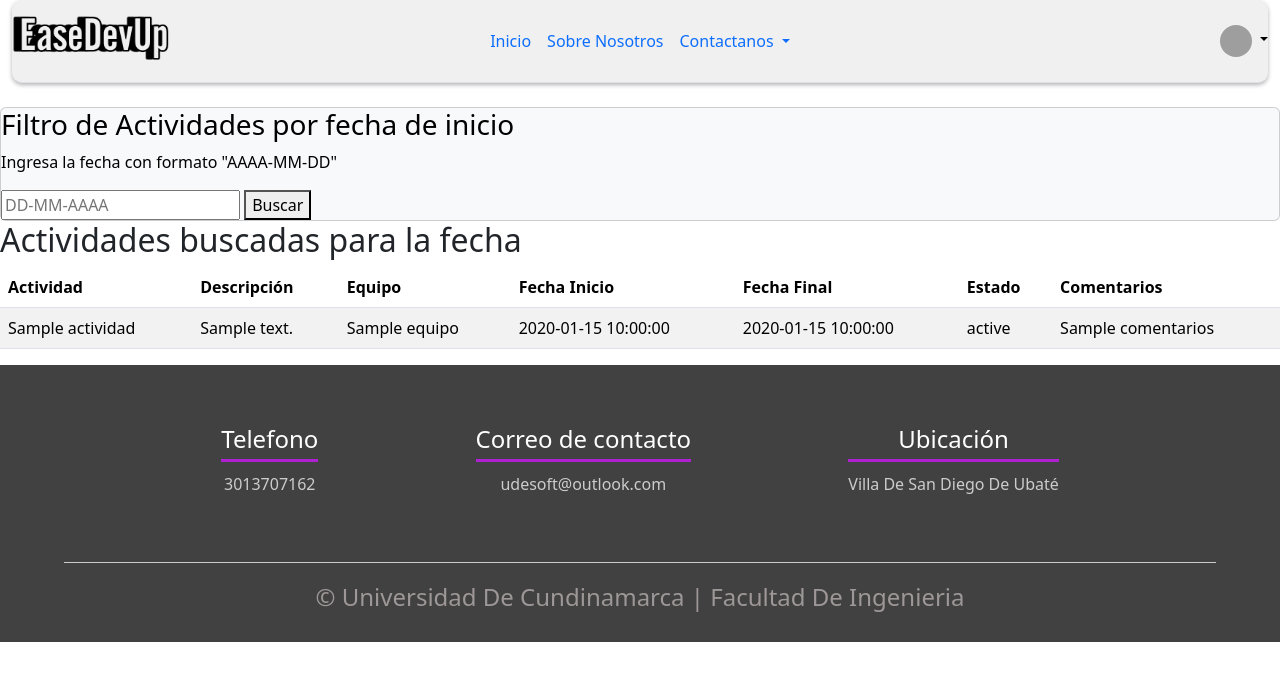
After one commit to LuisCarlosRinconG/Proyecto_PruebasSaber, a Flask app: template src/templates/datos.html in a window 1280 px wide. The commit adds this page. Shown: the top 681 px of the page. Run offline with Flask 3, Linux system fonts and the light colour scheme; the template is opened without the code that fills it: most values are stand-ins (such as "Sample title", 1, 10 or a date in 2020); grey boxes are pictures that could not be loaded.

Commit message:
Filtro y envio de actividades del apartado admin

```diff
--- a/src/app.py
+++ b/src/app.py
@@ -1,7 +1,7 @@
 from flask import Flask, redirect, render_template, request, url_for
 from config import *
 from user import User
-
+from admin import Admin
 
 # Instancias para realizar operaciones con la DB
 con_bd = Conexion()
@@ -76,14 +76,46 @@ def validar():
 def usuario():
     return render_template('usuario.html')
 
+# Ruta de error 404
+def error_404(error):
+    return render_template('error_404.html'), 404
+
+
 # Ruta de administrador
 @app.route('/admin')
 def admin():
-    return render_template('admin.html')
+    acividades = con_bd['Actividades']
+    ActividadesRegistradas=acividades.find()
+    return render_template('admin.html', acividades = ActividadesRegistradas)
 
-# Ruta de error 404
-def error_404(error):
-    return render_template('error_404.html'), 404
+# Ruta para guardar los datos de la actividades de la DB
+@app.route('/agregarActividad', methods = ['POST'])
+def agregarActividad():
+    acividades = con_bd['Actividades']
+    actividad= request.form['actividad']
+    descripcion = request.form['descripcion']
+    equipo = request.form['equipo']
+    fechaI = request.form['fechaI']
+    fechaF = request.form['fechaF']
+    estado = request.form['estado']
+    comentarios=request.form['comentarios']
+
+    if actividad and descripcion and equipo and fechaI and fechaF and estado and comentarios:
+        admin = Admin(actividad, descripcion, equipo, fechaI, fechaF, estado, comentarios)
+        #insert_one para crear un documento en Mongo
+        acividades.insert_one(admin.formato_doc())
+        return redirect(url_for('admin'))
+    else:
+        return "Error"
+
+#Ruta para la pantalla de datos donde se muestra la data consultada
+@app.route('/fechaBuscada',methods = ['POST'])
+def Read():
+    actividades = con_bd['Actividades']
+    fechabuscada = request.form['fechaI']
+    query={"fechaI":fechabuscada}
+    AcividadesRegistradas=actividades.find(query)
+    return render_template('datos.html', actividades = AcividadesRegistradas)
 
 if __name__ == '__main__':
     app.register_error_handler(404, error_404)
--- /dev/null
+++ b/src/templates/datos.html
@@ -0,0 +1,120 @@
+<!DOCTYPE html>
+<html lang="en">
+<head>
+    <link rel="stylesheet" href="{{url_for('static', filename='css/estilos_adm_usr.css')}}">
+    <link rel="shortcut icon" href="/static/img/Ima1.png">
+    <link rel="preconnect" href="https://fonts.googleapis.com">
+    <link rel="preconnect" href="https://fonts.gstatic.com" crossorigin>
+    <meta charset="UTF-8">
+    <meta name="viewport" content="width=device-width, initial-scale=1.0">
+    <title>Administrador</title>
+    <link href="https://cdn.jsdelivr.net/npm/bootstrap@5.3.2/dist/css/bootstrap.min.css" rel="stylesheet" integrity="sha384-T3c6CoIi6uLrA9TneNEoa7RxnatzjcDSCmG1MXxSR1GAsXEV/Dwwykc2MPK8M2HN" crossorigin="anonymous">
+</head>
+<body>
+    <div class="container-fluid">
+        <header class="d-flex flex-wrap align-items-center justify-content-center justify-content-md-between py-3 mb-4 border-bottom">
+            <div class="col-md-3 mb-2 mb-md-0 text-center text-md-start">
+                <a href="/" class="d-inline-flex link-body-emphasis text-decoration-none">
+                    <img src="{{ url_for('static', filename='img/Logo.png') }}" alt="Logo" width="50%" height="auto" aria-label="Logo">
+                </a>
+            </div>
+
+            <ul class="nav col-12 col-md-auto mb-2 justify-content-center mb-md-0">
+                <li><a href="/" class="nav-link px-2">Inicio</a></li>
+                <li><a href="#" class="nav-link px-2">Sobre Nosotros</a></li>
+                <li class="nav-item dropdown">
+                    <a href="#" class="nav-link px-2 dropdown-toggle" id="contactanosDropdown" role="button" data-bs-toggle="dropdown" aria-expanded="false">
+                        Contactanos
+                    </a>
+                    <ul class="dropdown-menu" aria-labelledby="contactanosDropdown">
+                        <li><a class="dropdown-item" href="https://linktr.ee/LuisCarlosRinconGordo" target="_blank">Luis Rincón</a></li>
+                        <li><a class="dropdown-item" href="https://github.com/cristian34823" target="_blank">Cristian Chiguasuque</a></li>
+                        <li><a class="dropdown-item" href="https://linktr.ee/ThePolanco" target="_blank">Jeison Polanco</a></li>
+                    </ul>
+                </li>
+            </ul>
+
+            <div class="col-md-3 text-end">
+                <a href="#" class="d-block link-body-emphasis text-decoration-none dropdown-toggle" data-bs-toggle="dropdown" aria-expanded="false">
+                    <img src="https://github.com/mdo.png" alt="mdo" width="32" height="32" class="rounded-circle">
+                </a>
+                <ul class="dropdown-menu text-small">
+                    <li><a class="dropdown-item" href="#">Perfil</a></li>
+                    <li><hr class="dropdown-divider"></li>
+                    <li><a class="dropdown-item" href="/">Salir</a></li>
+                </ul>
+            </div>
+        </header>
+    </div>
+
+        <div class="contenedor_datos">
+            <div class="area_historico">
+                <div class="card text-bg-light">
+                    <article class="zona_graficos">
+                        <h3 class="titulo">Filtro de Actividades por fecha de inicio</h3>
+                        <p>Ingresa la fecha con formato "AAAA-MM-DD"</p>
+                        <form action = "/fechaBuscada" method = "post">
+                            <input type="text" name="fechaI" placeholder="DD-MM-AAAA">
+                            <button type = "submit">Buscar</button>
+                        </form>
+                    </article>
+                </div>
+            </div>
+            <div class="area_graficos">
+                <article>
+                    <section class="zona_historico">
+                        <h2 class="titulo">Actividades buscadas para la fecha</h2>
+
+                        <!--
+                            Se utiliza jinja2 para hacer la visualización y correspondiente actualización de los datos mediante un for que recorra todas nuestras colecciones
+                        -->
+                        <table class="table table-striped">
+                            <thead>
+                                <tr>
+                                    <th data-th="Actividad">Actividad</th>
+                                    <th data-th="Descripción">Descripción</th>
+                                    <th data-th="Equipo">Equipo</th>
+                                    <th data-th="Fecha Inicio">Fecha Inicio</th>
+                                    <th data-th="Fecha Final">Fecha Final</th>
+                                    <th data-th="Estado">Estado</th>
+                                    <th data-th="Comentarios">Comentarios</th>
+                                </tr>
+                            </thead>
+                            <tbody>
+                                {%for admin in actividades %}
+                                <tr>
+                                    <td>{{admin.actividad}}</td>
+                                    <td>{{admin.descripcion}}</td>
+                                    <td>{{admin.equipo}}</td>
+                                    <td>{{admin.fechaI}}</td>
+                                    <td>{{admin.fechaF}}</td>
+                                    <td>{{admin.estado}}</td>
+                                    <td>{{admin.comentarios}}</td>
+                                </tr>
+                                {%endfor%}
+                            </tbody>
+                        </table>
+                    </section>
+                </article>
+            </div>
+        </div>
+        <footer>
+            <div class="contenedor-footer">
+                <div class="content-foo">
+                    <h4>Telefono</h4>
+                    <p>3013707162</p>
+                </div>
+                <div class="content-foo">
+                    <h4>Correo de contacto</h4>
+                    <p>udesoft@outlook.com</p>
+                </div>
+                <div class="content-foo">
+                    <h4>Ubicación</h4>
+                    <p>Villa De San Diego De Ubaté</p>
+                </div>
+            </div>
+            <h2 class="titulo-final">&copy; Universidad De Cundinamarca | Facultad De Ingenieria</h2>
+        </footer>
+        <script src="https://cdn.jsdelivr.net/npm/bootstrap@5.3.2/dist/js/bootstrap.bundle.min.js" integrity="sha384-C6RzsynM9kWDrMNeT87bh95OGNyZPhcTNXj1NW7RuBCsyN/o0jlpcV8Qyq46cDfL" crossorigin="anonymous"></script>
+    </body>
+    </html>
```
Also changed, not shown: src/admin.py (added, +23 -0 lines), src/templates/admin.html (+19 -11 lines).
